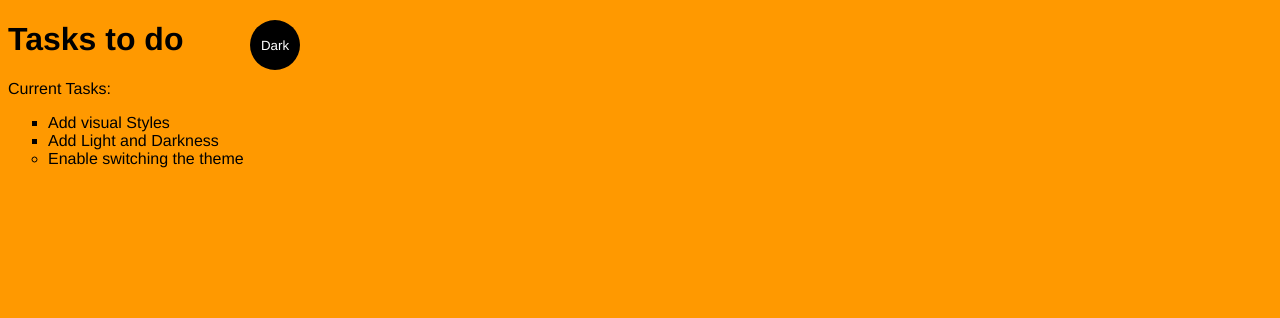
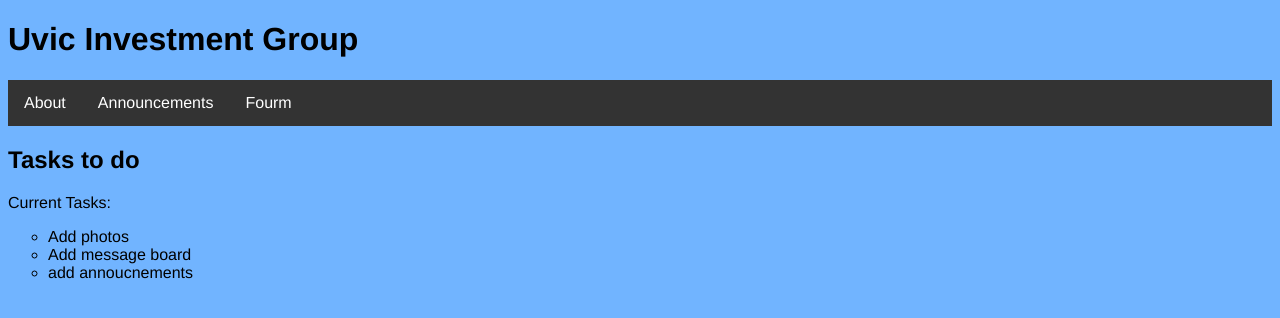
Before and after one commit to tritan89/UVIG_websit, a plain HTML site: page index.html in a window 1280 px wide. Drawn offline with Linux system fonts and the light colour scheme.

Commit message:
Add files via upload

```diff
--- a/index.html
+++ b/index.html
@@ -10,16 +10,23 @@
 </head>
 <body>
     <body class="light-theme"></body>
-    <h1>Tasks to do</h1>
+
+    <h1>Uvic Investment Group</h1>
+
+    <ul class="nav">
+        <li ><a href="about.html">About </a> </li>
+        <li ><a href="announcements.html">Announcements  </a></li>
+        <li><a href="fourm.html">Fourm </a></li>
+    </ul>
+    <h2>Tasks to do</h2>
+
     <p id="msg"> Current Tasks:</p>
-    <ul>
-        <li class="list">Add visual Styles</li>
-        <li class="list">Add Light and Darkness</li>
-        <li>Enable switching the theme</li>
+    <ul class="circle">
+        <li>Add photos</li>
+        <li>Add message board</li>
+        <li>add annoucnements</li>
     </ul>
-    <div>
-        <button class="btn">Dark</button>
-    </div>
+
     <script src="app.js"></script>
     <noscript>You need to enable Javascript to view the full site</noscript>
 </body>
--- a/main.css
+++ b/main.css
@@ -2,6 +2,7 @@
     --orange: #ff9900;
     --white: #ffffff;
     --black: #000000;
+    --blue: #71b4ff;
   }
 
 
@@ -13,21 +14,46 @@
       background: var(--bg);
   }
 
-ul {
+
+
+  ul.nav {
     font-family: helvetica;
+    list-style-type: none;
+    margin: 0;
+    padding: 0;
+    overflow: hidden;
+    background-color: #333;
+  }
+
+ul.circle li{
+  float: none;
+  list-style-type: circle;
+  background: none;
+  list-style-position: outside;
+  margin: 0;
+  padding: 0;
+
 }
 
+
 li {
-    list-style: circle;
-  }
+  float: left;
+}
 
-  .list {
-    list-style: square;
-  }
+li a {
+  display: block;
+  color: white;
+  text-align: center;
+  padding: 14px 16px;
+  text-decoration: none;
+}
 
-
+/* Change the link color to #111 (black) on hover */
+li a:hover {
+  background-color: #111;
+}
   .light-theme {
-    --bg: var(--orange);
+    --bg: var(--blue);
     --fontColor: var(--black);
     --btnBg: var(--black);
     --btnFontColor: var(--white);
@@ -35,7 +61,7 @@ li {
 
   .dark-theme {
     --bg: var(--black);
-    --fontColor: var(--orange);
+    --fontColor: var(--blue);
     --btnBg: var(--white);
     --btnFontColor: var(--black);
   }
@@ -43,7 +69,7 @@ li {
   .btn {
     position: absolute;
     top: 20px;
-    left: 250px;
+    left: 400px;
     height: 50px;
     width: 50px;
     border-radius: 50%;
```
Also changed, not shown: about.html (added, +21 -0 lines), announcements.html (added, +20 -0 lines), fourm.html (added, +20 -0 lines), app.js (line endings or trailing spaces).
